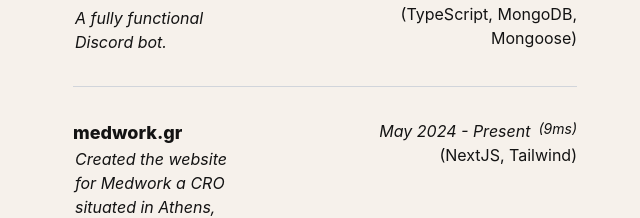
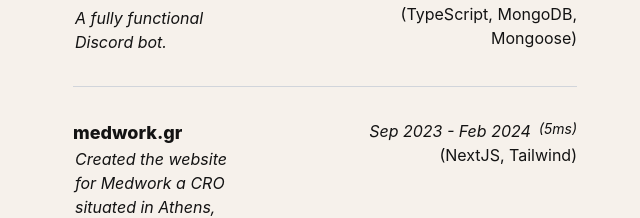
Before and after one commit to keybraker/keybraker.github.io, a Next.js app: page / in a window 1280 px wide. Shown: the part 3163-3381 px from the top of the page, without its empty margins (319-959 px from the left). Built offline with nearby package versions, Linux system fonts and the light colour scheme.

Commit message:
Update project start and end dates

```diff
--- a/src/abilities/projects.tsx
+++ b/src/abilities/projects.tsx
@@ -32,8 +32,8 @@ const projects: ShowcaseType[] = [
   //   position: "(C++)",
   // },
   {
-    start: new Date("2024-05-01"),
-    end: null,
+    start: new Date("2023-09-01"),
+    end: new Date("2024-02-01"),
     title:
       '<a href="https://medwork.gr" rel="noopener noreferrer" target="_blank" class="hover:underline">medwork.gr</a>',
     info: "Created the website for Medwork a CRO situated in Athens, Greece.",
```
